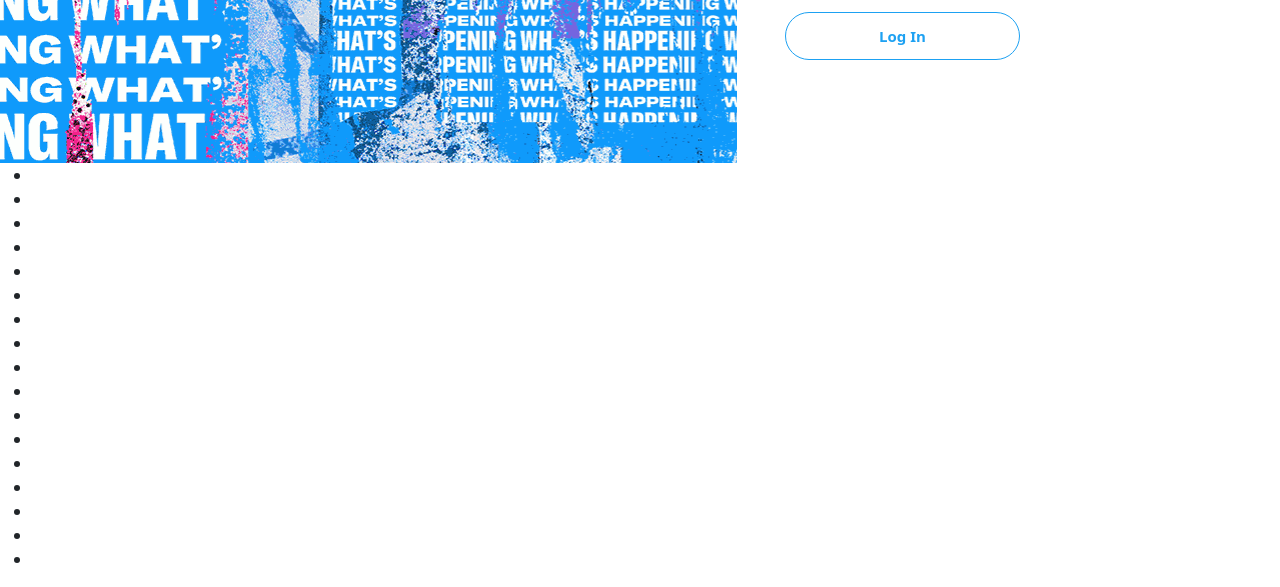
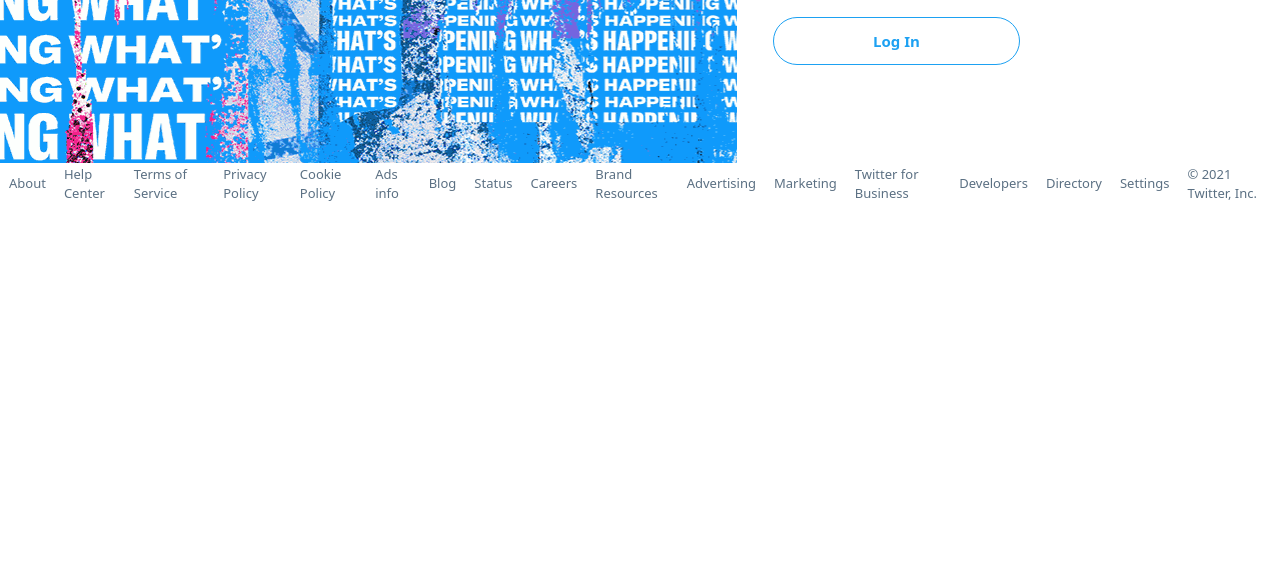
Before and after one commit to 77mshah/twitter_repo, a plain HTML site: page login.html in a window 1280 px wide. Shown: the part 597-1184 px from the top of the page. After the commit the page ends 801 px from the top, so only its background shows below. Drawn offline with nearby package versions, Linux system fonts and the light colour scheme.

Commit message:
updated_2

```diff
--- a/assets/css/login.css
+++ b/assets/css/login.css
@@ -1,5 +1,8 @@
 * {
     box-sizing: border-box;
+}
+body {
+    overflow-x: hidden;
 }
 .logo-background {
     background-image: url('../img/twitter_back.png');
@@ -13,7 +16,7 @@
     color: white;
 }
 .login {
-    padding-top: 20px;
+    padding: 20px 0 0 0;
 }
 .login-inputs {
     width: 90%;
@@ -94,3 +97,30 @@
     font-weight: bolder;
     font-size: 15px;
 }
+footer {
+    height: 5vh;
+}
+.footer-items {
+    margin: 0;
+    padding: 0;
+    height: 100%;
+}
+.footer-item {
+    list-style-type: none;
+    padding: 0 9px;
+    display: flex;
+    justify-content: center;
+    align-items: center;
+}
+.footer-item span {
+    color: #5B7083;
+    font-size: 13px;
+}
+.footer-item a {
+    text-decoration: none;
+    color: #5B7083;
+    font-size: 13px;
+}
+.footer-item a:hover {
+    text-decoration: underline;
+}
--- a/assets/css/style.css
+++ b/assets/css/style.css
@@ -294,10 +294,12 @@ justify-self: center;
   header{
     display: none;
   }
+  main {
+    width: 100%;
+  }
   .min-nav{
     width: 100%;
     display: block !important;
-
   }
   .min-nav-con {
     width: 100%;
--- a/login.html
+++ b/login.html
@@ -35,7 +35,6 @@
         <div class="login col-sm-5 col-md-5 col-lg-5">
             <div class="container login-container">
                 <div class="login-inputs">
-                    <div class="container">
                     <div class="row">
                         <form action="" class="d-flex justify-content-between align-items-center">
                             <div class="col-sm-4 col-md-4 col-lg-4 input-cols">
@@ -51,7 +50,6 @@
                                 <button class="btn" id="loginBtn" type="submit">Log in</button>
                             </div>
                         </form>
-                        </div>
                     </div>
                 </div>
                 <div class="login-others">
@@ -76,91 +74,91 @@
 
     </div>
     <footer>
-        <ul class="footer-item">
+        <ul class="footer-items d-flex justify-content-center">
             <li class="footer-item">
                 <a href="#">
-
+                    About
                 </a>
             </li>
             <li class="footer-item">
                 <a href="#">
-
+                    Help Center
                 </a>
             </li>
             <li class="footer-item">
                 <a href="#">
-
+                    Terms of Service
                 </a>
             </li>
             <li class="footer-item">
                 <a href="#">
-
+                    Privacy Policy
                 </a>
             </li>
             <li class="footer-item">
                 <a href="#">
-
+                    Cookie Policy
                 </a>
             </li>
             <li class="footer-item">
                 <a href="#">
-
+                    Ads info
                 </a>
             </li>
             <li class="footer-item">
                 <a href="#">
-
+                    Blog
                 </a>
             </li>
             <li class="footer-item">
                 <a href="#">
-
+                    Status
                 </a>
             </li>
             <li class="footer-item">
                 <a href="#">
-
+                    Careers
                 </a>
             </li>
             <li class="footer-item">
                 <a href="#">
-
+                    Brand Resources
                 </a>
             </li>
             <li class="footer-item">
                 <a href="#">
-
+                    Advertising
                 </a>
             </li>
             <li class="footer-item">
                 <a href="#">
-
+                    Marketing
                 </a>
             </li>
             <li class="footer-item">
                 <a href="#">
-
+                    Twitter for Business
                 </a>
             </li>
             <li class="footer-item">
                 <a href="#">
-
+                    Developers
                 </a>
             </li>
             <li class="footer-item">
                 <a href="#">
-
+                    Directory
                 </a>
             </li>
             <li class="footer-item">
                 <a href="#">
-
+                    Settings
                 </a>
             </li>
             <li class="footer-item">
-                <a href="#">
-
-                </a>
+                <span href="#">
+                    &copy; 2021 Twitter, Inc.
+                </span>
             </li>
         </ul>
     </footer>
```
Lines whose indentation alone changed are shown as unchanged.
